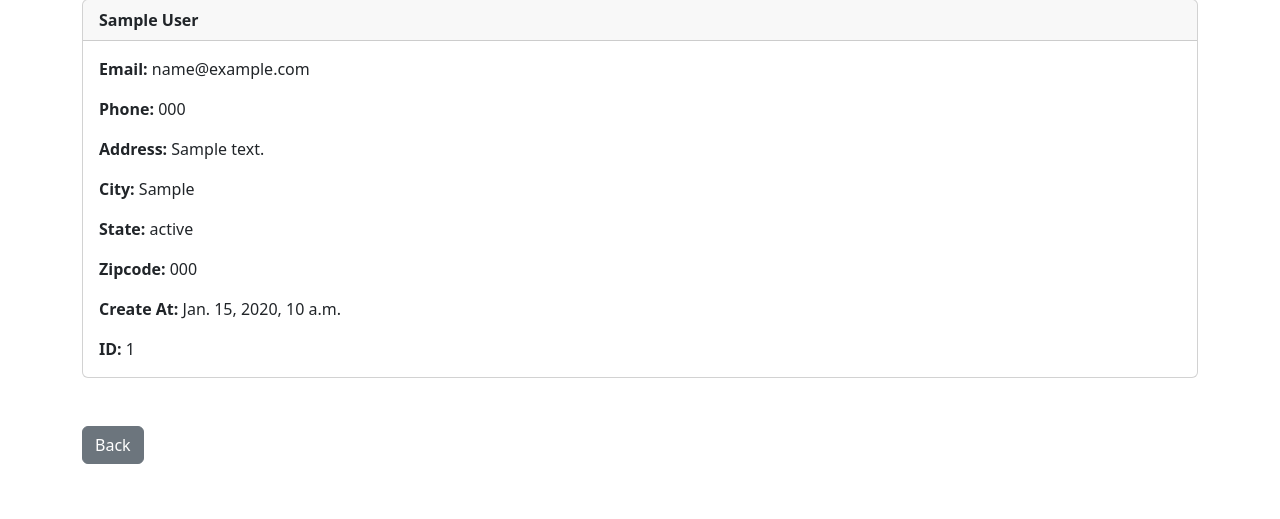
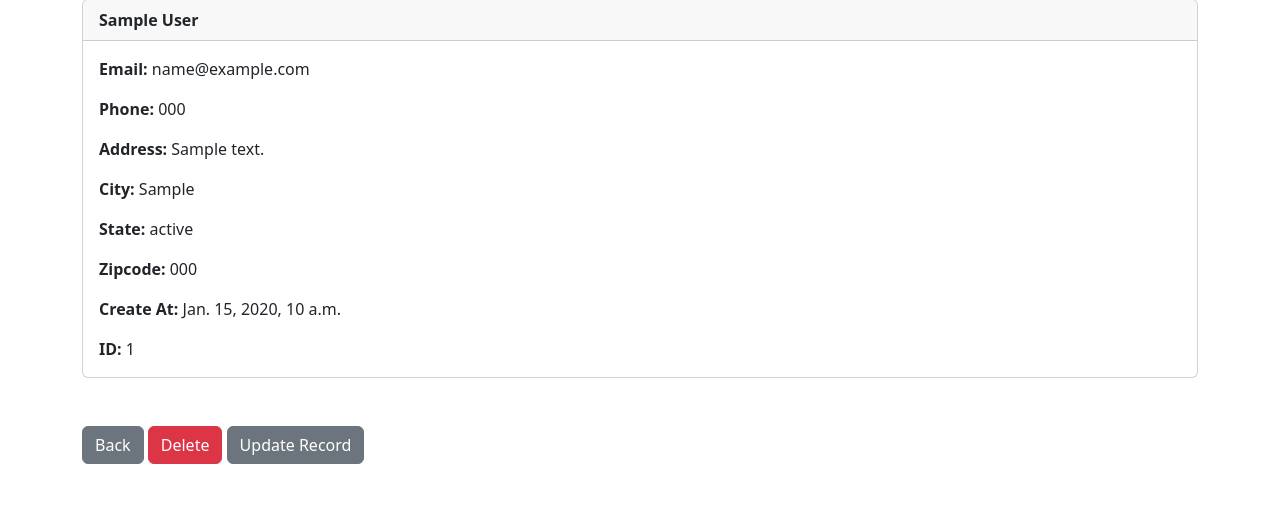
Before and after one commit to 3raulo9/jb-project-pre-final, a Django app: page /record/1 in a window 1280 px wide. Shown: the part 81-600 px from the top of the page. Run offline with Django 4.2, Linux system fonts and the light colour scheme; a user stored in the database is signed in; tables that the repository leaves empty hold one stand-in row (values such as "Sample post").

Commit message:
now you can update and add records

```diff
--- a/JBcrmProject/website/templates/record.html
+++ b/JBcrmProject/website/templates/record.html
@@ -33,8 +33,9 @@
     </div>
 </div>
 
-<br /><br />
+<br/><br/>
 <a href="{% url 'home' %}" class="btn btn-secondary">Back</a>
-{% comment %} <a href="{% url 'delete_record' customer_record.id %}" class="btn btn-danger">Delete</a> {% endcomment %}
-{% comment %} <a href="{% url 'update_record' customer_record.id %}" class="btn btn-secondary">Update Record</a> {% endcomment %}
+<a href="{% url 'delete_record' customer_record.id %}" class="btn btn-danger">Delete</a>
+<a href="{% url 'update_record' customer_record.id %}" class="btn btn-secondary">Update Record</a>
+
 {% endblock %}
--- a/JBcrmProject/website/urls.py
+++ b/JBcrmProject/website/urls.py
@@ -1,11 +1,13 @@
 from django.urls import path
 from . import views
 
-
 urlpatterns = [
     path('', views.home, name='home'),
-    #path('login/', views.login_user, name='login'),
     path('logout/', views.logout_user, name='logout'),
     path('register/', views.register_user, name='register'),
     path('record/<int:pk>', views.customer_record, name='record'),
+    path('delete_record/<int:pk>', views.delete_record, name='delete_record'),
+    path('add_record/', views.add_record, name='add_record'),
+    path('update_record/<int:pk>', views.update_record, name='update_record'),
+
 ]
--- a/JBcrmProject/website/views.py
+++ b/JBcrmProject/website/views.py
@@ -1,9 +1,8 @@
 from django.shortcuts import render, redirect
 from django.contrib.auth import authenticate, login, logout
 from django.contrib import messages
-from .forms import CustomSignUpForm
+from .forms import CustomSignUpForm, CustomAddRecordForm
 from .models import Record
-
 
 def home(request):
     records = Record.objects.all()
@@ -11,7 +10,7 @@ def home(request):
     if request.method == 'POST':
         username = request.POST['username']
         password = request.POST['password']
-        #authenticate
+        # authenticate
         user = authenticate(request, username=username, password=password)
 
         if user is not None:
@@ -19,11 +18,10 @@ def home(request):
             messages.success(request, "Welcome")
             return redirect('home')
         else:
-            messages.success(request, "there appears to be an error, please check your details")
+            messages.success(request, "There appears to be an error, please check your details")
             return redirect('home')
     else:
-        return render(request, 'home.html',{'records':records})
-
+        return render(request, 'home.html', {'records': records})
 
 def logout_user(request):
     logout(request)
@@ -39,22 +37,56 @@ def register_user(request):
             username = form.cleaned_data['username']
             password = form.cleaned_data['password1']
             user = authenticate(username=username, password=password)
-            login(request,user)
-            messages.success(request, "Register success")
+            login(request, user)
+            messages.success(request, "Registration successful")
             return redirect('home')
     else:
         form = CustomSignUpForm()
-        return render(request, 'register.html', {'form':form})
-
-    return render(request, 'register.html', {'form':form})
-
-
+    return render(request, 'register.html', {'form': form})
 
 def customer_record(request, pk):
+    if request.user.is_authenticated:
+        customer_record = Record.objects.get(id=pk)
+        return render(request, 'record.html', {'customer_record': customer_record})
+    else:
+        messages.success(request, "Log in to view this page")
+        return redirect('home')
+
+def delete_record(request, pk):
+    if request.user.is_authenticated:
+        delete_it = Record.objects.get(id=pk)
+        delete_it.delete()
+        messages.success(request, "Record Deleted")
+        return redirect('home')
+    else:
+        messages.success(request, "Log in to do that")
+        return redirect('home')
+
+def add_record(request):
+	form = CustomAddRecordForm(request.POST or None)
 	if request.user.is_authenticated:
-		# Look Up Records
-		customer_record = Record.objects.get(id=pk)
-		return render(request, 'record.html', {'customer_record':customer_record})
+		if request.method == "POST":
+			if form.is_valid():
+				add_record = form.save()
+				messages.success(request, "Record has been added")
+				return redirect('home')
+		return render(request, 'add_record.html', {'form':form})
 	else:
-		messages.success(request, "Log in to view this page")
+		messages.success(request, "log in")
 		return redirect('home')
+
+def update_record(request, pk):
+	if request.user.is_authenticated:
+		current_record = Record.objects.get(id=pk)
+		if request.method == 'POST':
+			form = CustomAddRecordForm(request.POST, instance=current_record)
+			if form.is_valid():
+				form.save()
+				messages.success(request, "Record Has Been Updated!")
+				return redirect('home')
+		else:
+			form = CustomAddRecordForm(instance=current_record)
+		return render(request, 'update_record.html', {'form': form})
+	else:
+		messages.success(request, "You Must Be Logged In...")
+		return redirect('home')
```
Also changed, not shown: JBcrmProject/website/forms.py (+17 -54 lines), JBcrmProject/website/templates/add_record.html (added, +21 -0 lines), JBcrmProject/website/templates/update_record.html (added, +21 -0 lines).
